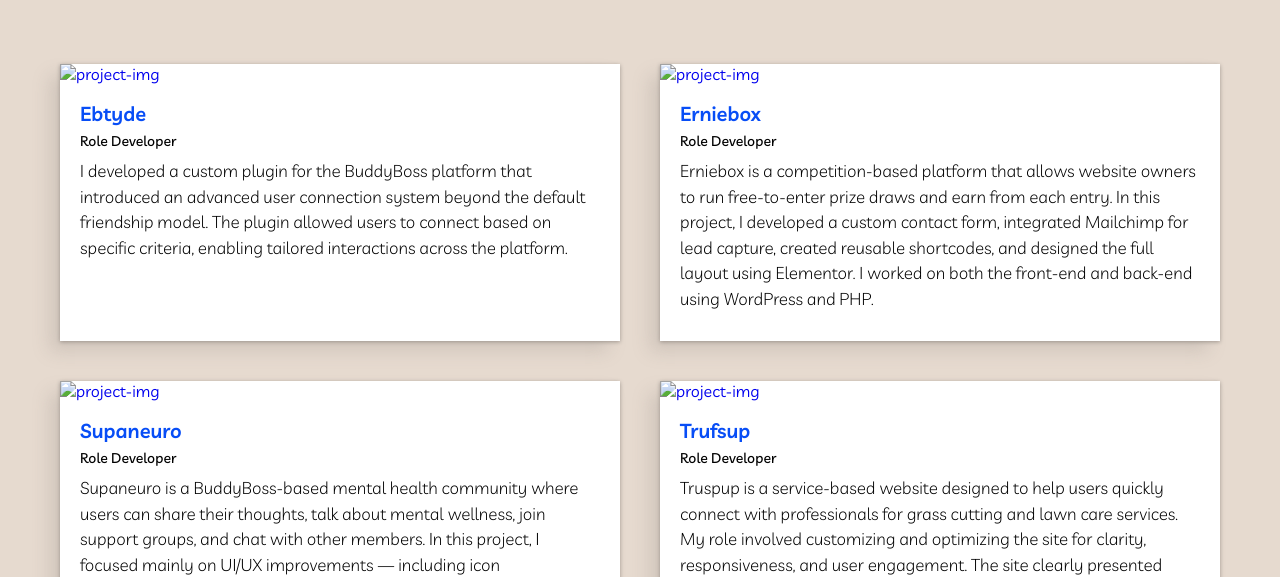
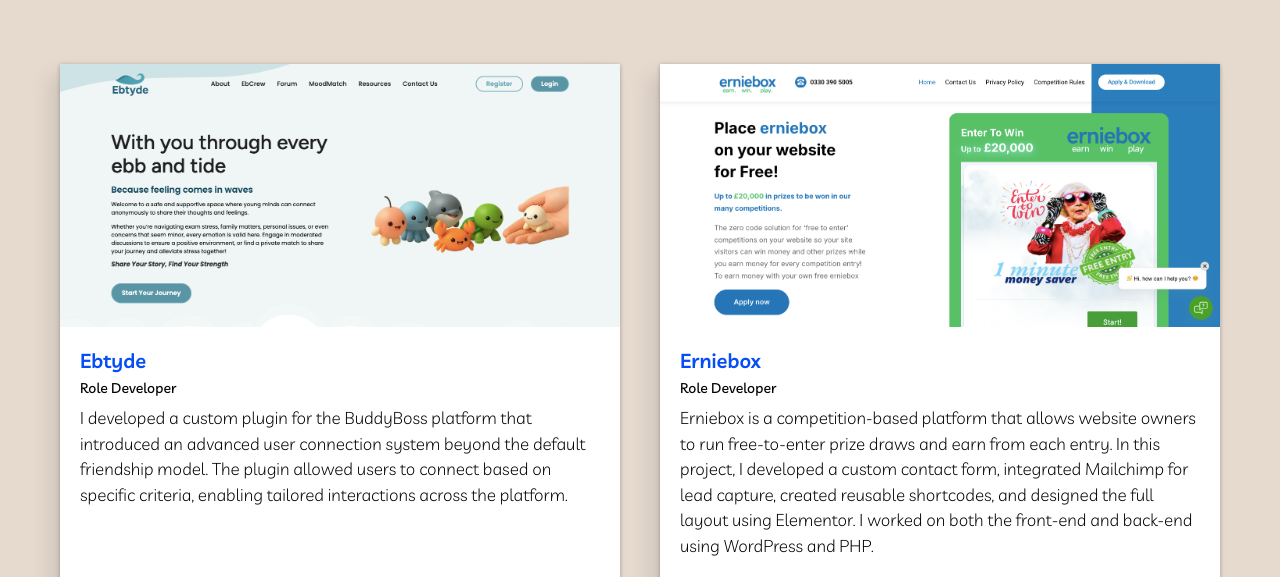
Before and after one commit to nishant2808/portfolio, a plain HTML site: page project.html in a window 1280 px wide. Shown: the part 259-836 px from the top of the page. Drawn offline with Linux system fonts and the light colour scheme.

Commit message:
Update project.html

```diff
--- a/project.html
+++ b/project.html
@@ -55,7 +55,7 @@
                         <div class="card-col">
                             <div class="card-img">
                                 <a href="#" target="_blank">
-                                    <img src="img/project-1.png" alt="project-img">
+                                    <img src="project-1.png" alt="project-img">
                                 </a>
                             </div>
                             <div class="card-meta">
@@ -77,7 +77,7 @@
                         <div class="card-col">
                             <div class="card-img">
                                 <a href="#" target="_blank">
-                                    <img src="img/project-2.png" alt="project-img">
+                                    <img src="project-2.png" alt="project-img">
                                 </a>
                             </div>
                             <div class="card-meta">
@@ -99,7 +99,7 @@
                         <div class="card-col">
                             <div class="card-img">
                                 <a href="#" target="_blank">
-                                    <img src="img/project-3.png" alt="project-img">
+                                    <img src="project-3.png" alt="project-img">
                                 </a>
                             </div>
                             <div class="card-meta">
@@ -121,7 +121,7 @@
                         <div class="card-col">
                             <div class="card-img">
                                 <a href="#" target="_blank">
-                                    <img src="img/project-4.png" alt="project-img">
+                                    <img src="project-4.png" alt="project-img">
                                 </a>
                             </div>
                             <div class="card-meta">
```
